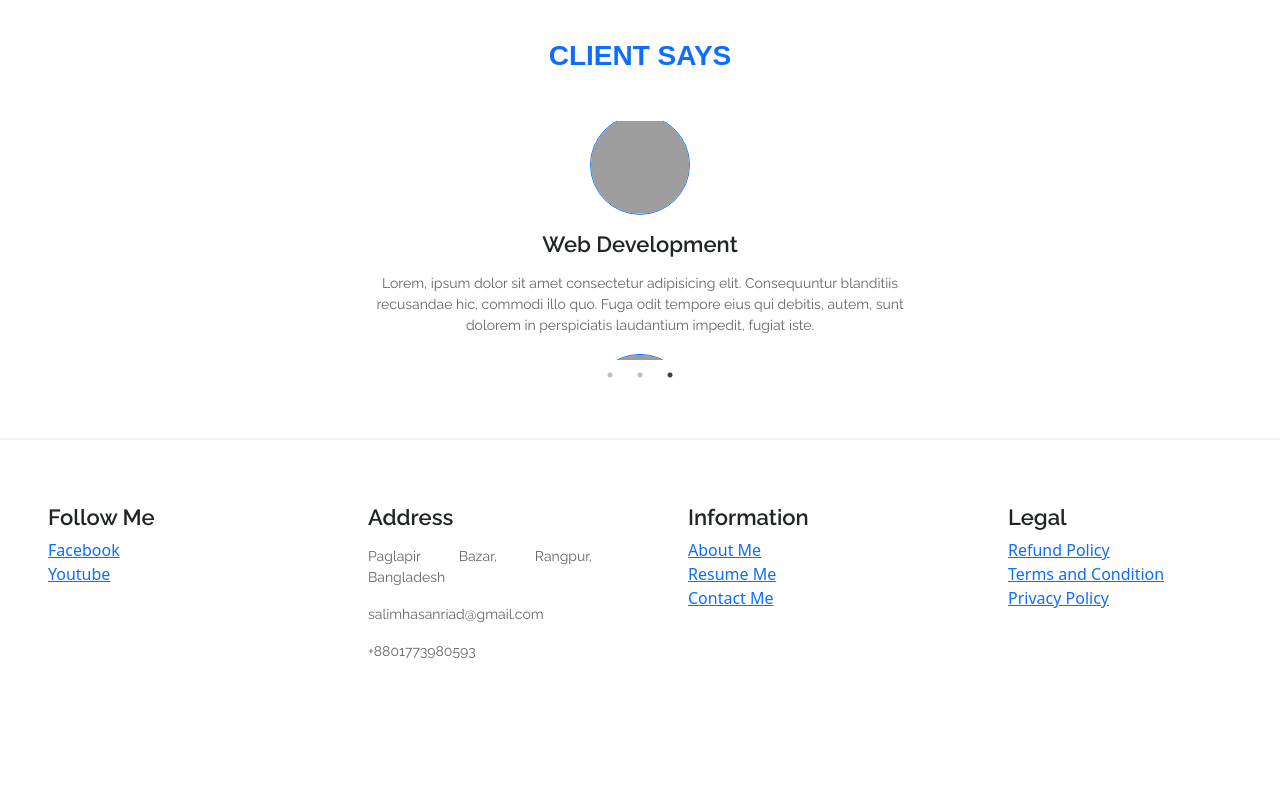
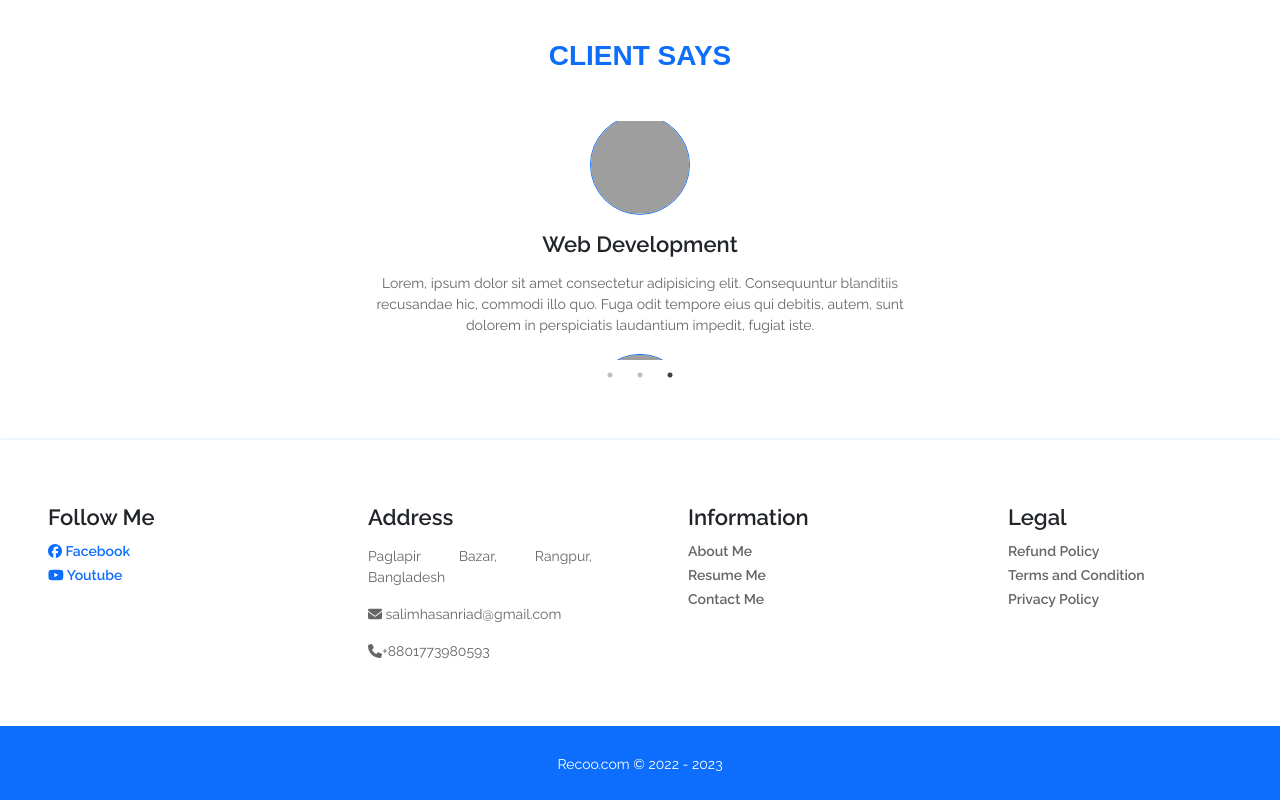
Before and after one commit to Salim66/Course-Website-React-with-PHP, a React (Create React App) app in the folder user/: page / in a window 1280 px wide. Shown: the part 3284-4084 px from the top of the page. Before the commit the page ends 4010 px from the top, so only its background shows below. Built offline with nearby package versions, Linux system fonts and the light colour scheme; grey boxes are pictures that could not be loaded.

Commit message:
Footer Section Part 3

```diff
--- a/user/package.json
+++ b/user/package.json
@@ -4,6 +4,7 @@
   "private": true,
   "dependencies": {
     "@fortawesome/fontawesome-svg-core": "^6.2.0",
+    "@fortawesome/free-brands-svg-icons": "^6.2.0",
     "@fortawesome/free-solid-svg-icons": "^6.2.0",
     "@fortawesome/react-fontawesome": "^0.2.0",
     "@testing-library/jest-dom": "^5.16.5",
--- a/user/src/components/Footer/Footer.css
+++ b/user/src/components/Footer/Footer.css
@@ -6,3 +6,51 @@
 .footer_info {
     text-align: justify !important;
 }
+
+.socialLink {
+    font-size: 14px;
+    font-weight: 600;
+    font-family: 'Raleway', sans-serif;
+    color: #0D6EFD;
+    text-decoration: none;
+    transition: .2s ease-in-out;
+}
+
+.socialLink:hover {
+    color: #000;
+    text-decoration: none;
+}
+
+.footerLink {
+    font-size: 14px;
+    font-weight: 600;
+    font-family: 'Raleway', sans-serif;
+    color: #666;
+    text-decoration: none;
+    transition: .2s ease-in-out;
+}
+
+.footerLink:hover {
+    color: #000;
+    text-decoration: none;
+    transition: .2s ease-in-out;
+}
+
+.copyrightSection {
+    background-color: #0D6EFD;
+    padding: 25px;
+}
+
+.copyrightText {
+    font-size: 14px;
+    font-weight: 400;
+    font-family: 'Raleway', sans-serif;
+    color: #FFF;
+    text-decoration: none;
+    transition: .2s ease-in-out;
+}
+
+.copyrightText:hover {
+    color: #000;
+    text-decoration: none;
+}
--- a/user/src/components/Footer/Footer.jsx
+++ b/user/src/components/Footer/Footer.jsx
@@ -1,4 +1,7 @@
 import React, { Component } from 'react';
+import { FontAwesomeIcon } from '@fortawesome/react-fontawesome';
+import { faFacebook, faYoutube } from '@fortawesome/free-brands-svg-icons';
+import { faEnvelope, faPhone } from '@fortawesome/free-solid-svg-icons';
 import { Col, Container, Row } from 'react-bootstrap';
 import './Footer.css';
 
@@ -10,28 +13,31 @@ class Footer extends Component {
             <Row>
                 <Col sm={12} md={6} lg={3} className="footer_info p-5">
                     <h1 className='serviceName'>Follow Me</h1>
-                    <a href="#">Facebook</a><br />
-                    <a href="#">Youtube</a>
+                    <a className='socialLink' href="#"><FontAwesomeIcon icon={faFacebook} /> Facebook</a><br />
+                    <a className='socialLink' href="#"><FontAwesomeIcon icon={faYoutube} /> Youtube</a>
                 </Col>
                 <Col sm={12} md={6} lg={3} className="footer_info p-5">
                     <h1 className='serviceName'>Address</h1>
                     <p className='serviceDescription'>Paglapir Bazar, Rangpur, Bangladesh</p>
-                    <p className='serviceDescription'>salimhasanriad@gmail.com</p>
-                    <p className='serviceDescription'>+8801773980593</p>
+                    <p className='serviceDescription'><FontAwesomeIcon icon={faEnvelope} /> salimhasanriad@gmail.com</p>
+                    <p className='serviceDescription'><FontAwesomeIcon icon={faPhone} />+8801773980593</p>
                 </Col>
                 <Col sm={12} md={6} lg={3} className="footer_info p-5">
                     <h1 className='serviceName'>Information</h1>
-                    <a href="#">About Me</a><br />
-                    <a href="#">Resume Me</a><br />
-                    <a href="#">Contact Me</a>
+                    <a className='footerLink' href="#">About Me</a><br />
+                    <a className='footerLink' href="#">Resume Me</a><br />
+                    <a className='footerLink' href="#">Contact Me</a>
                 </Col>
                 <Col sm={12} md={6} lg={3} className="footer_info p-5">
                     <h1 className='serviceName'>Legal</h1>
-                    <a href="#">Refund Policy</a><br />
-                    <a href="#">Terms and Condition</a><br />
-                    <a href="#">Privacy Policy</a>
+                    <a className='footerLink' href="#">Refund Policy</a><br />
+                    <a className='footerLink' href="#">Terms and Condition</a><br />
+                    <a className='footerLink' href="#">Privacy Policy</a>
                 </Col>
             </Row>
+        </Container>
+        <Container fluid={true} className="text-center copyrightSection">
+            <a href="#" className="copyrightText">Recoo.com &copy; 2022 - 2023</a>
         </Container>
       </>
     )
```
Also changed, not shown: 1 other file (tests, documents, lock files or other folders).
